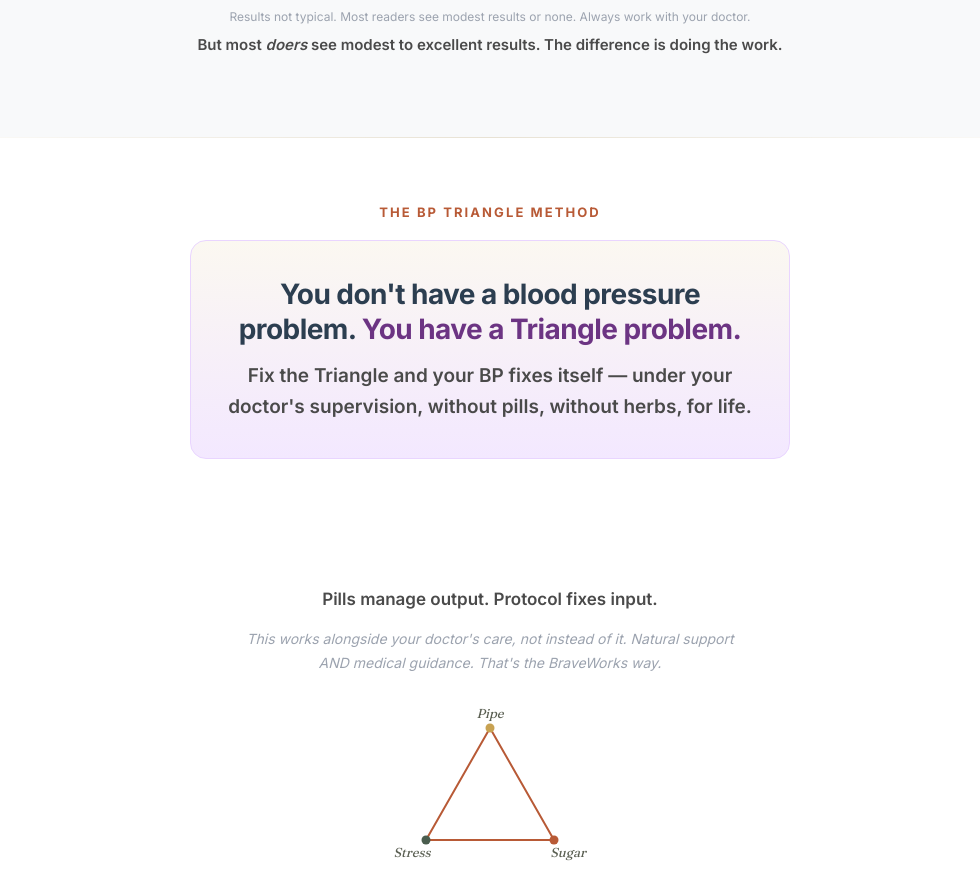
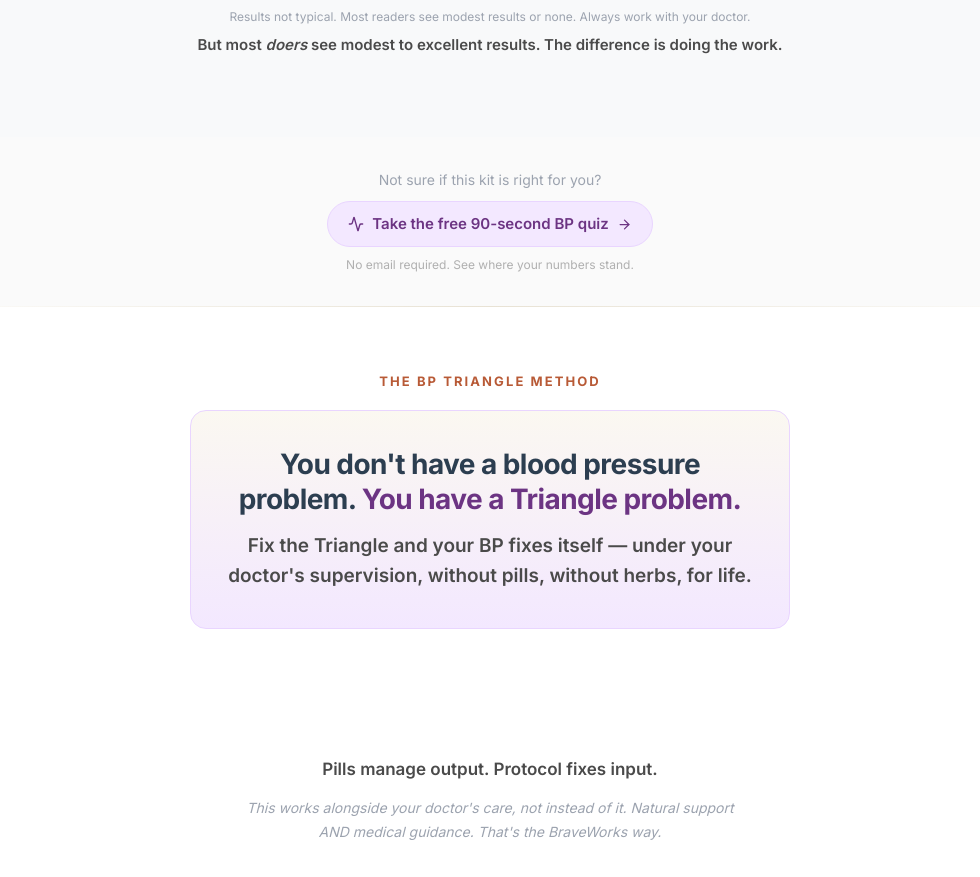
Before and after one commit to jpolley84/BPcures, a React (Vite) app: page / in a window 1280 px wide. Shown: the part 2800-3677 px from the top of the page, without its empty margins (150-1130 px from the left). Built offline with nearby package versions, Linux system fonts and the light colour scheme; no server answers.

Commit message:
Add mid-page quiz CTA below testimonials

```diff
--- a/src/pages/CheckoutPage.jsx
+++ b/src/pages/CheckoutPage.jsx
@@ -1,6 +1,6 @@
 import { useState, useEffect } from 'react';
 import { Link } from 'react-router-dom';
-import { CheckCircle2, Clock, ShoppingBag, Calendar, Heart, Users, Loader2, Play, TrendingUp, Star, Shield, Zap, Stethoscope, Leaf } from 'lucide-react';
+import { CheckCircle2, Clock, ShoppingBag, Calendar, Heart, Users, Loader2, Play, TrendingUp, Star, Shield, Zap, Stethoscope, Leaf, Activity, ArrowRight } from 'lucide-react';
 import { useScrollAnimation } from '@/hooks/useScrollAnimation';
 import { useHomeVariant } from '@/hooks/useHomeVariant';
 // 2026-06-08 — exit-intent / dwell popup now drives the about-to-bounce
@@ -528,6 +528,32 @@ const CheckoutPage = () => {
         </div>
       </div>
 
+      {/* Mid-page quiz CTA (2026-06-18): captures scrollers who aren't
+          ready to buy. Positioned BELOW the offer + testimonials so it
+          never competes with the buy decision — only catches people who
+          scrolled past it. Soft tone, no competing button style. */}
+      <AnimatedSection>
+        <div className="py-8 text-center" style={{ background: '#FAFAFA' }}>
+          <div className="container-mobile-first">
+            <p style={{ color: 'var(--muted-gray)', fontSize: '14px', lineHeight: '1.6', maxWidth: '420px', margin: '0 auto 10px' }}>
+              Not sure if this kit is right for you?
+            </p>
+            <Link
+              to="/quiz"
+              className="inline-flex items-center gap-2 px-5 py-2.5 rounded-full transition-all hover:shadow-md"
+              style={{ background: '#F3E8FF', border: '1px solid #E9D5FF', color: '#6C3483', fontSize: '15px', fontWeight: 600, textDecoration: 'none' }}
+            >
+              <Activity size={16} />
+              Take the free 90-second BP quiz
+              <ArrowRight size={15} />
+            </Link>
+            <p style={{ color: '#B0B0B0', fontSize: '12px', marginTop: '8px' }}>
+              No email required. See where your numbers stand.
+            </p>
+          </div>
+        </div>
+      </AnimatedSection>
+
       {/* ===== THE METHOD — relocated BELOW the offer (2026-06-12, Joel:
           "offer stack as close to the top as possible; method under it").
           Flow: reframe → mechanism (Triangle) → destination (the path) →
```
